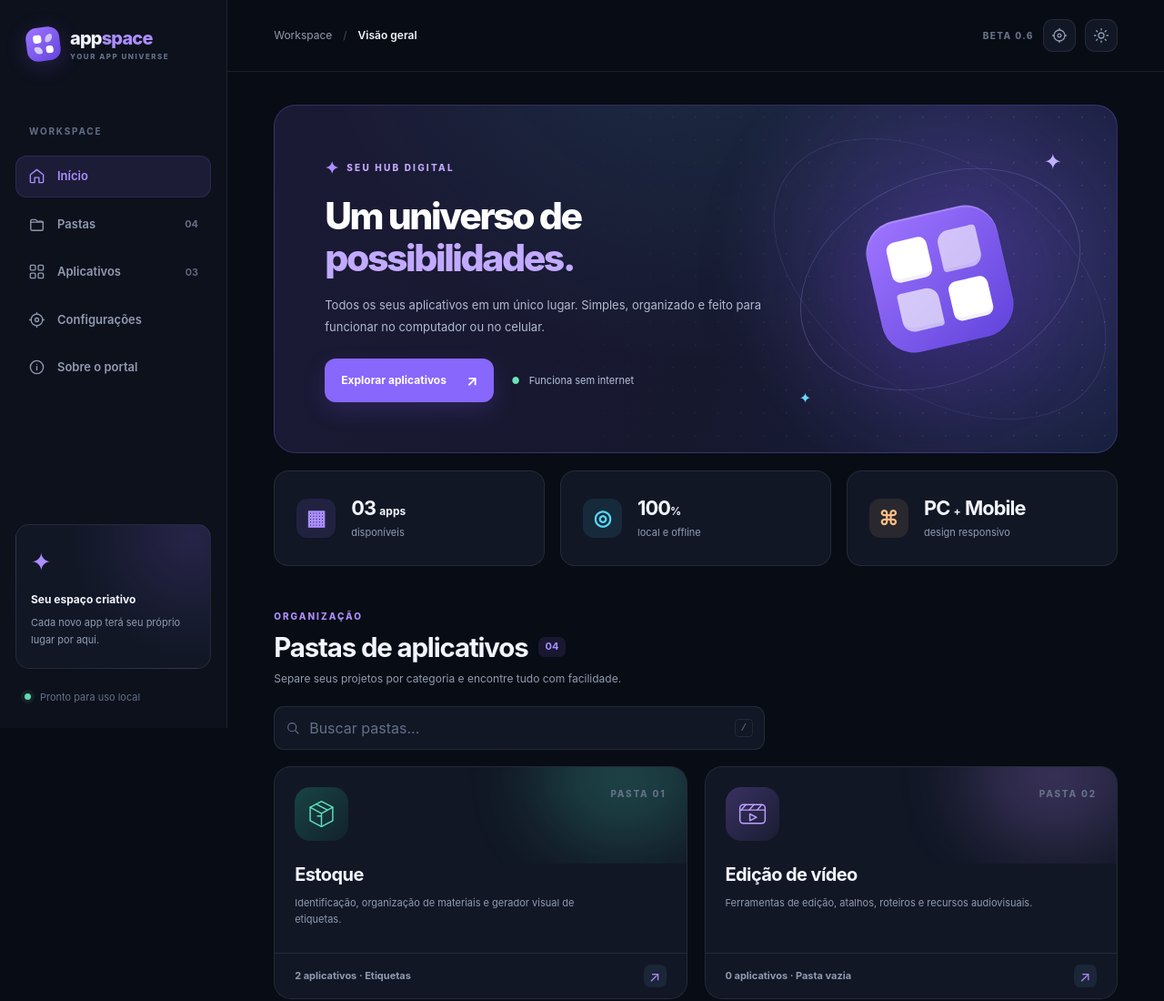
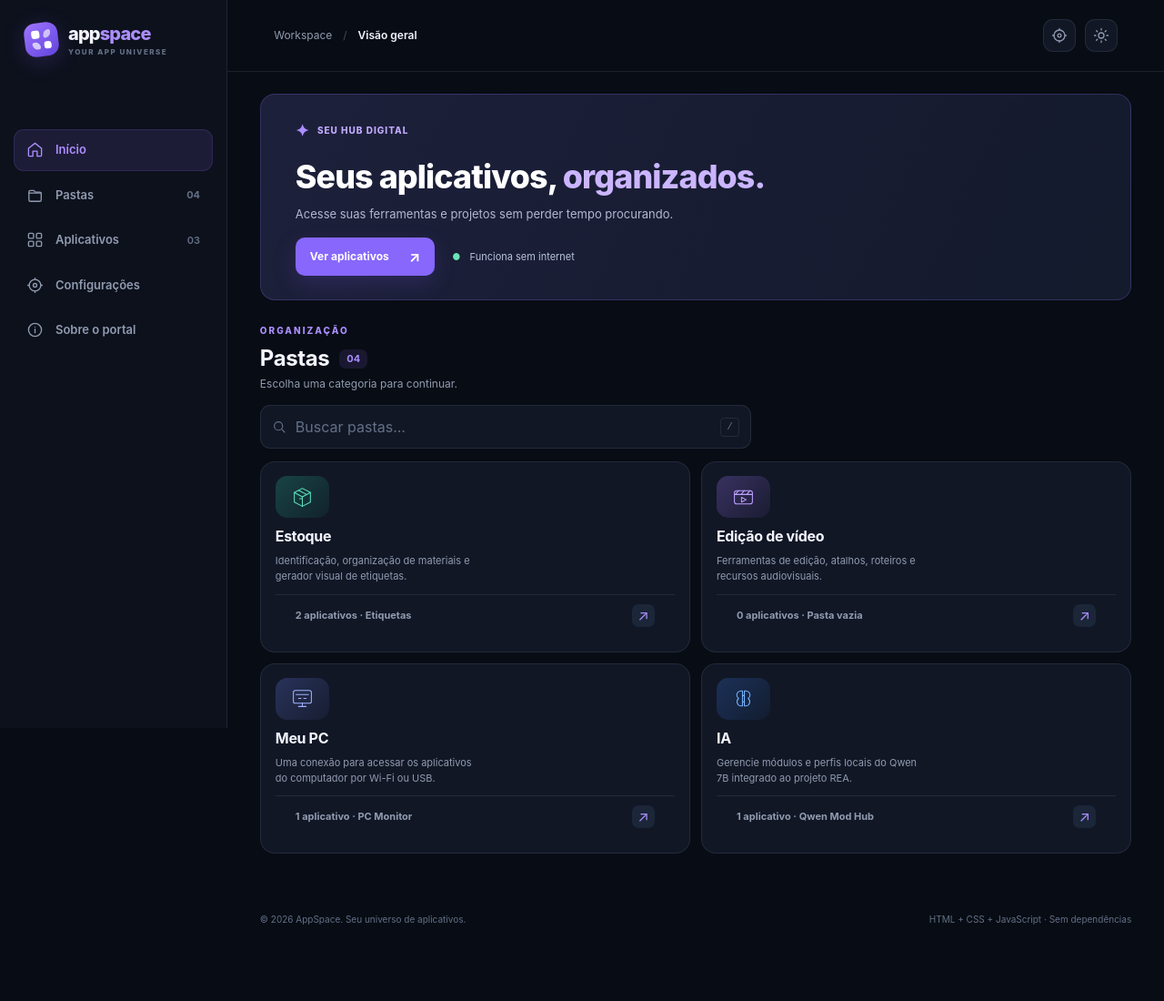
Before and after one commit to K410Sh4/apk, an Electron app: page index.html in a window 1280 px wide. Shown: the top 1100 px of the page at 91% size. After the commit the page ends 1052 px from the top, so only its background shows below. Drawn offline with Linux system fonts and the light colour scheme.

Commit message:
feat(ui): apply shared clean layout to index.html

```diff
--- a/index.html
+++ b/index.html
@@ -13,6 +13,8 @@
   <link rel="stylesheet" href="./assets/mobile-navigation.css">
   <script src="./assets/portal.js" defer></script>
   <script src="./assets/ota.js" defer></script>
+<link rel="stylesheet" href="assets/ui-clean.css">
+<script src="assets/ui-clean.js" defer></script>
 </head>
 <body class="page-home">
   <div class="app-shell">
@@ -80,10 +82,10 @@
         <section class="hero" aria-labelledby="hero-title">
           <div class="hero-copy">
             <span class="eyebrow"><span class="eyebrow-spark" aria-hidden="true">✦</span> SEU HUB DIGITAL</span>
-            <h1 id="hero-title">Um universo de <span>possibilidades.</span></h1>
-            <p>Todos os seus aplicativos em um único lugar. Simples, organizado e feito para funcionar no computador ou no celular.</p>
+            <h1 id="hero-title">Seus aplicativos, <span>organizados.</span></h1>
+            <p>Acesse suas ferramentas e projetos sem perder tempo procurando.</p>
             <div class="hero-actions">
-              <a class="primary-button" href="#apps">Explorar aplicativos <span aria-hidden="true">↗</span></a>
+              <a class="primary-button" href="#apps">Ver aplicativos <span aria-hidden="true">↗</span></a>
               <span class="hero-hint"><span aria-hidden="true">●</span> Funciona sem internet</span>
             </div>
           </div>
@@ -130,8 +132,8 @@
           <div class="section-head folder-section-head">
             <div>
               <span class="section-kicker">ORGANIZAÇÃO</span>
-              <h2 id="folders-title">Pastas de aplicativos <span class="section-count folder-count">04</span></h2>
-              <p>Separe seus projetos por categoria e encontre tudo com facilidade.</p>
+              <h2 id="folders-title">Pastas <span class="section-count folder-count">04</span></h2>
+              <p>Escolha uma categoria para continuar.</p>
             </div>
           </div>
           <div class="folder-search-row">            <label class="search-field">
@@ -192,7 +194,7 @@
 
         <section class="library" id="apps" aria-labelledby="library-title">
           <div class="section-head">
-            <div><span class="section-kicker">BIBLIOTECA</span><h2 id="library-title">Seus aplicativos <span class="section-count">03</span></h2><p>Acesse as ferramentas disponíveis.</p></div>
+            <div><span class="section-kicker">BIBLIOTECA</span><h2 id="library-title">Acesso rápido <span class="section-count">03</span></h2><p>Abra um aplicativo diretamente.</p></div>
 
           </div>
 
```
